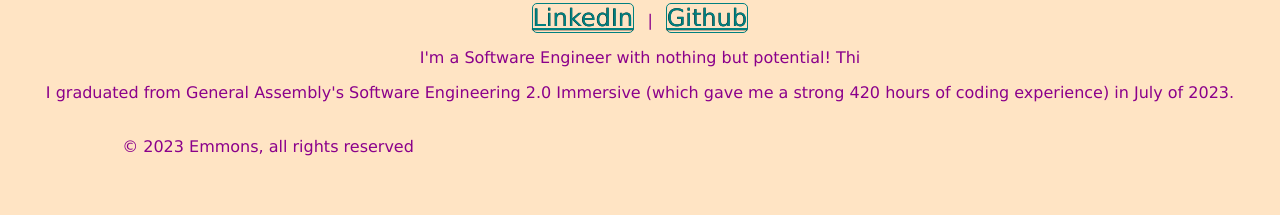
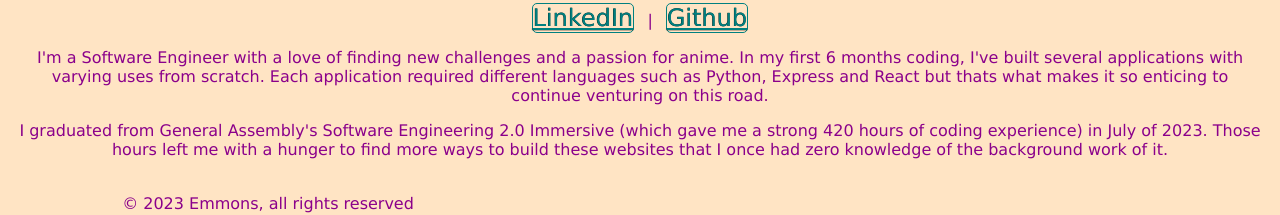
Before and after one commit to nemmons27/Portfolio, a React (Vite) app in the folder portfolio/: page /about in a window 1280 px wide. Shown: the part 433-648 px from the top of the page. Built offline with nearby package versions, Linux system fonts and the light colour scheme.

Commit message:
Bio completed for now

```diff
--- a/portfolio/src/pages/About.jsx
+++ b/portfolio/src/pages/About.jsx
@@ -13,8 +13,8 @@ const About = () => {
             <br />
             <a href="https://www.linkedin.com/in/nemmons27/" className="linkedinPlug">LinkedIn</a> | <a href="https://github.com/nemmons27" className="githubPlug">Github</a>
             <br />
-            <p>I'm a Software Engineer with nothing but potential! Thi</p>
-            <p>I graduated from General Assembly's Software Engineering 2.0 Immersive (which gave me a strong 420 hours of coding experience) in July of 2023. </p>
+            <p>I'm a Software Engineer with a love of finding new challenges and a passion for anime. In my first 6 months coding, I've built several applications with varying uses from scratch. Each application required different languages such as Python, Express and React but thats what makes it so enticing to continue venturing on this road.</p>
+            <p>I graduated from General Assembly's Software Engineering 2.0 Immersive (which gave me a strong 420 hours of coding experience) in July of 2023. Those hours left me with a hunger to find more ways to build these websites that I once had zero knowledge of the background work of it.</p>
             <p></p>
         </div>
     )
```
